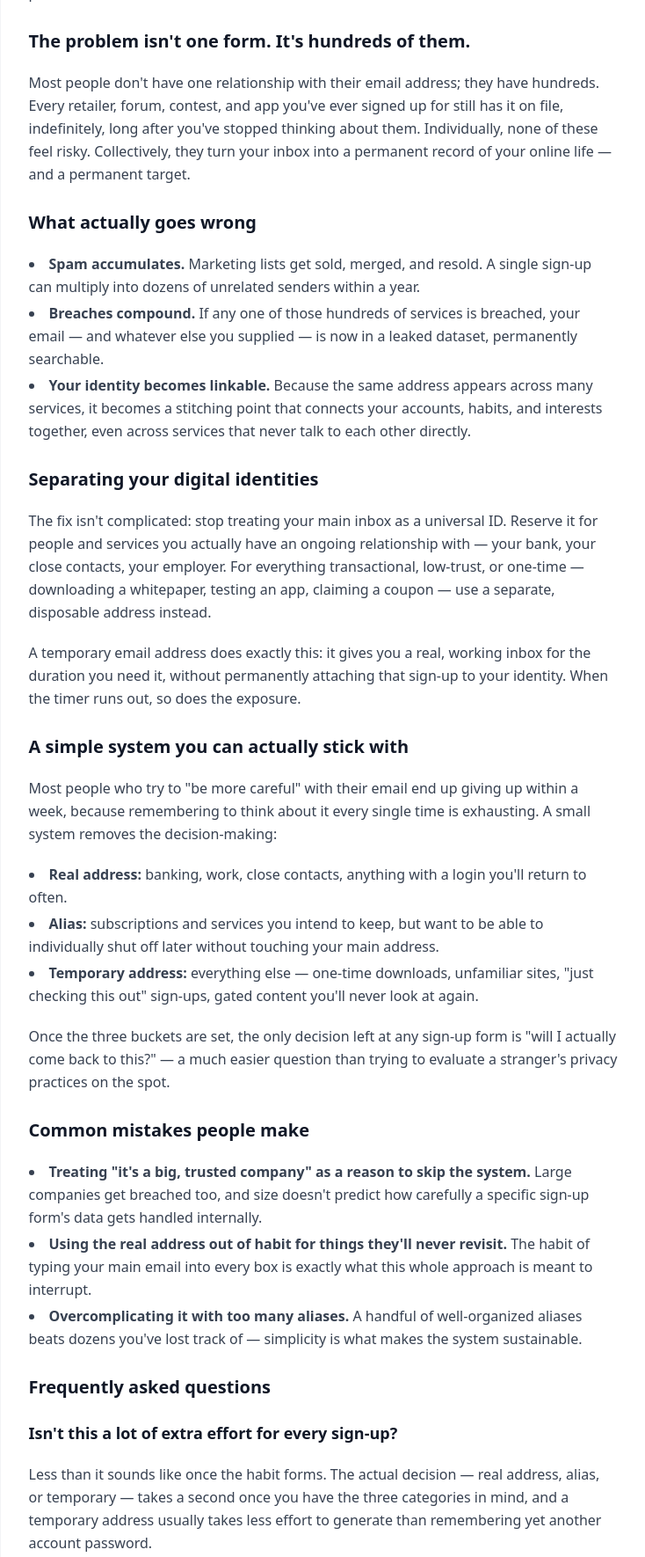
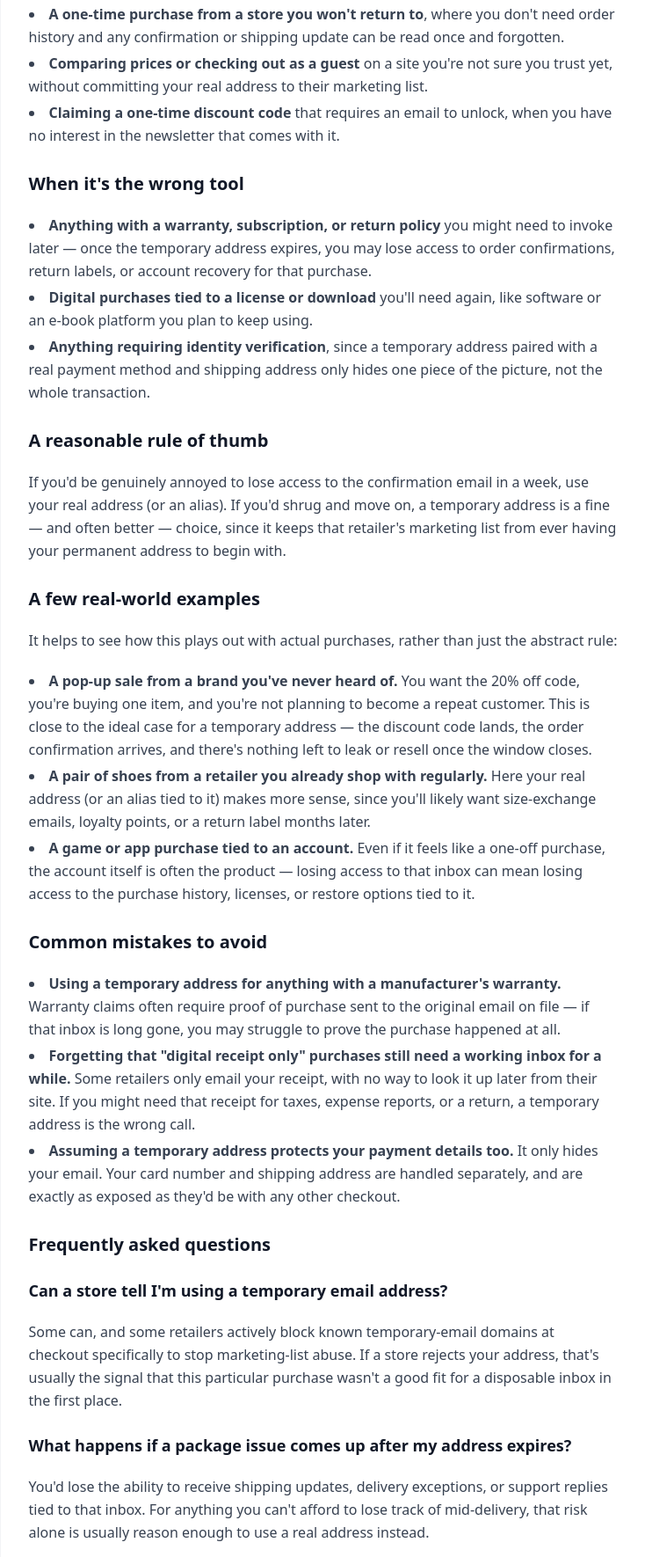
Before and after one commit to Nil112100/Project-Email, a plain HTML site: page blog/temp-email-for-online-shopping.html in a window 1280 px wide. Shown: the part 483-2253 px from the top of the page at 88% size, without its empty margins (265-999 px from the left). Drawn offline with nearby package versions, Linux system fonts and the light colour scheme.

Commit message:
Update email template for online shopping guidance

```diff
--- a/blog/temp-email-for-online-shopping.html
+++ b/blog/temp-email-for-online-shopping.html
@@ -3,8 +3,8 @@
 <head>
     <meta charset="UTF-8">
     <meta name="viewport" content="width=device-width, initial-scale=1.0">
-    <title>Why You Should Stop Using Your Main Email Everywhere | Temporary Email Blog</title>
-    <meta name="description" content="Every sign-up form is a small trade-off. Here's why your primary inbox shouldn't be the address you hand out by default.">
+    <title>Is It Safe to Use a Temporary Email for Online Shopping? | Temporary Email Blog</title>
+    <meta name="description" content="It depends entirely on what you're buying and whether you'll need the account again. Here's how to tell the difference.">
     <script src="https://cdn.tailwindcss.com"></script>
 </head>
 <body class="bg-gray-50 text-gray-800 min-h-screen flex flex-col">
@@ -25,51 +25,56 @@
 
         <div class="mt-4 mb-8">
             <span class="text-xs font-semibold text-blue-600 uppercase tracking-wider">Digital Hygiene</span>
-            <h1 class="text-3xl md:text-4xl font-extrabold text-gray-900 mt-2 mb-3">Why You Should Stop Using Your Main Email Everywhere</h1>
-            <p class="text-sm text-gray-400">Published on July 31, 2026 &middot; 6 min read</p>
+            <h1 class="text-3xl md:text-4xl font-extrabold text-gray-900 mt-2 mb-3">Is It Safe to Use a Temporary Email for Online Shopping?</h1>
+            <p class="text-sm text-gray-400">Published on June 18, 2026 &middot; 6 min read</p>
         </div>
 
         <article class="bg-white p-6 md:p-8 rounded-xl shadow-sm border border-gray-100 space-y-5 leading-relaxed text-gray-700">
 
-            <p>Every time you sign up for a one-off newsletter, a Wi-Fi portal, or a free trial using your primary email address, you open the door to unwanted marketing spam and potential data leaks. It feels harmless in the moment &mdash; you just want the discount code, or you just want to get past the "enter your email" wall &mdash; but each of these forms is a small, permanent trade.</p>
+            <p>Whether a temporary email address makes sense for a purchase comes down to one question: will you need to access this order or account again later?</p>
 
-            <h2 class="text-xl font-bold text-gray-900 pt-2">The problem isn't one form. It's hundreds of them.</h2>
-            <p>Most people don't have one relationship with their email address; they have hundreds. Every retailer, forum, contest, and app you've ever signed up for still has it on file, indefinitely, long after you've stopped thinking about them. Individually, none of these feel risky. Collectively, they turn your inbox into a permanent record of your online life &mdash; and a permanent target.</p>
-
-            <h2 class="text-xl font-bold text-gray-900 pt-2">What actually goes wrong</h2>
+            <h2 class="text-xl font-bold text-gray-900 pt-2">When it works well</h2>
             <ul class="list-disc list-inside space-y-1">
-                <li><span class="font-semibold">Spam accumulates.</span> Marketing lists get sold, merged, and resold. A single sign-up can multiply into dozens of unrelated senders within a year.</li>
-                <li><span class="font-semibold">Breaches compound.</span> If any one of those hundreds of services is breached, your email &mdash; and whatever else you supplied &mdash; is now in a leaked dataset, permanently searchable.</li>
-                <li><span class="font-semibold">Your identity becomes linkable.</span> Because the same address appears across many services, it becomes a stitching point that connects your accounts, habits, and interests together, even across services that never talk to each other directly.</li>
+                <li><span class="font-semibold">A one-time purchase from a store you won't return to</span>, where you don't need order history and any confirmation or shipping update can be read once and forgotten.</li>
+                <li><span class="font-semibold">Comparing prices or checking out as a guest</span> on a site you're not sure you trust yet, without committing your real address to their marketing list.</li>
+                <li><span class="font-semibold">Claiming a one-time discount code</span> that requires an email to unlock, when you have no interest in the newsletter that comes with it.</li>
             </ul>
 
-            <h2 class="text-xl font-bold text-gray-900 pt-2">Separating your digital identities</h2>
-            <p>The fix isn't complicated: stop treating your main inbox as a universal ID. Reserve it for people and services you actually have an ongoing relationship with &mdash; your bank, your close contacts, your employer. For everything transactional, low-trust, or one-time &mdash; downloading a whitepaper, testing an app, claiming a coupon &mdash; use a separate, disposable address instead.</p>
-            <p>A temporary email address does exactly this: it gives you a real, working inbox for the duration you need it, without permanently attaching that sign-up to your identity. When the timer runs out, so does the exposure.</p>
+            <h2 class="text-xl font-bold text-gray-900 pt-2">When it's the wrong tool</h2>
+            <ul class="list-disc list-inside space-y-1">
+                <li><span class="font-semibold">Anything with a warranty, subscription, or return policy</span> you might need to invoke later &mdash; once the temporary address expires, you may lose access to order confirmations, return labels, or account recovery for that purchase.</li>
+                <li><span class="font-semibold">Digital purchases tied to a license or download</span> you'll need again, like software or an e-book platform you plan to keep using.</li>
+                <li><span class="font-semibold">Anything requiring identity verification</span>, since a temporary address paired with a real payment method and shipping address only hides one piece of the picture, not the whole transaction.</li>
+            </ul>
 
-            <h2 class="text-xl font-bold text-gray-900 pt-2">A simple system you can actually stick with</h2>
-            <p>Most people who try to "be more careful" with their email end up giving up within a week, because remembering to think about it every single time is exhausting. A small system removes the decision-making:</p>
+            <h2 class="text-xl font-bold text-gray-900 pt-2">A reasonable rule of thumb</h2>
+            <p>If you'd be genuinely annoyed to lose access to the confirmation email in a week, use your real address (or an alias). If you'd shrug and move on, a temporary address is a fine &mdash; and often better &mdash; choice, since it keeps that retailer's marketing list from ever having your permanent address to begin with.</p>
+
+            <h2 class="text-xl font-bold text-gray-900 pt-2">A few real-world examples</h2>
+            <p>It helps to see how this plays out with actual purchases, rather than just the abstract rule:</p>
             <ul class="list-disc list-inside space-y-1">
-                <li><span class="font-semibold">Real address:</span> banking, work, close contacts, anything with a login you'll return to often.</li>
-                <li><span class="font-semibold">Alias:</span> subscriptions and services you intend to keep, but want to be able to individually shut off later without touching your main address.</li>
-                <li><span class="font-semibold">Temporary address:</span> everything else &mdash; one-time downloads, unfamiliar sites, "just checking this out" sign-ups, gated content you'll never look at again.</li>
+                <li><span class="font-semibold">A pop-up sale from a brand you've never heard of.</span> You want the 20% off code, you're buying one item, and you're not planning to become a repeat customer. This is close to the ideal case for a temporary address &mdash; the discount code lands, the order confirmation arrives, and there's nothing left to leak or resell once the window closes.</li>
+                <li><span class="font-semibold">A pair of shoes from a retailer you already shop with regularly.</span> Here your real address (or an alias tied to it) makes more sense, since you'll likely want size-exchange emails, loyalty points, or a return label months later.</li>
+                <li><span class="font-semibold">A game or app purchase tied to an account.</span> Even if it feels like a one-off purchase, the account itself is often the product &mdash; losing access to that inbox can mean losing access to the purchase history, licenses, or restore options tied to it.</li>
             </ul>
-            <p>Once the three buckets are set, the only decision left at any sign-up form is "will I actually come back to this?" &mdash; a much easier question than trying to evaluate a stranger's privacy practices on the spot.</p>
 
-            <h2 class="text-xl font-bold text-gray-900 pt-2">Common mistakes people make</h2>
+            <h2 class="text-xl font-bold text-gray-900 pt-2">Common mistakes to avoid</h2>
             <ul class="list-disc list-inside space-y-1">
-                <li><span class="font-semibold">Treating "it's a big, trusted company" as a reason to skip the system.</span> Large companies get breached too, and size doesn't predict how carefully a specific sign-up form's data gets handled internally.</li>
-                <li><span class="font-semibold">Using the real address out of habit for things they'll never revisit.</span> The habit of typing your main email into every box is exactly what this whole approach is meant to interrupt.</li>
-                <li><span class="font-semibold">Overcomplicating it with too many aliases.</span> A handful of well-organized aliases beats dozens you've lost track of &mdash; simplicity is what makes the system sustainable.</li>
+                <li><span class="font-semibold">Using a temporary address for anything with a manufacturer's warranty.</span> Warranty claims often require proof of purchase sent to the original email on file &mdash; if that inbox is long gone, you may struggle to prove the purchase happened at all.</li>
+                <li><span class="font-semibold">Forgetting that "digital receipt only" purchases still need a working inbox for a while.</span> Some retailers only email your receipt, with no way to look it up later from their site. If you might need that receipt for taxes, expense reports, or a return, a temporary address is the wrong call.</li>
+                <li><span class="font-semibold">Assuming a temporary address protects your payment details too.</span> It only hides your email. Your card number and shipping address are handled separately, and are exactly as exposed as they'd be with any other checkout.</li>
             </ul>
 
             <h2 class="text-xl font-bold text-gray-900 pt-2">Frequently asked questions</h2>
 
-            <h3 class="text-lg font-semibold text-gray-900 pt-1">Isn't this a lot of extra effort for every sign-up?</h3>
-            <p>Less than it sounds like once the habit forms. The actual decision &mdash; real address, alias, or temporary &mdash; takes a second once you have the three categories in mind, and a temporary address usually takes less effort to generate than remembering yet another account password.</p>
+            <h3 class="text-lg font-semibold text-gray-900 pt-1">Can a store tell I'm using a temporary email address?</h3>
+            <p>Some can, and some retailers actively block known temporary-email domains at checkout specifically to stop marketing-list abuse. If a store rejects your address, that's usually the signal that this particular purchase wasn't a good fit for a disposable inbox in the first place.</p>
 
-            <h3 class="text-lg font-semibold text-gray-900 pt-1">What if I realize later I need an email I treated as disposable?</h3>
-            <p>This is exactly why the rule of thumb matters: if there's any real chance you'll need to return to something, it belongs on your real address or an alias from the start, not a temporary one. Temporary addresses are for sign-ups where you're confident the answer is no.</p>
+            <h3 class="text-lg font-semibold text-gray-900 pt-1">What happens if a package issue comes up after my address expires?</h3>
+            <p>You'd lose the ability to receive shipping updates, delivery exceptions, or support replies tied to that inbox. For anything you can't afford to lose track of mid-delivery, that risk alone is usually reason enough to use a real address instead.</p>
+
+            <h3 class="text-lg font-semibold text-gray-900 pt-1">Is it fine to use a temporary address just to unlock a first-order discount?</h3>
+            <p>Yes &mdash; this is one of the cleanest use cases. You get the discount, the order goes through, and you're not stuck on a mailing list for a store you had no intention of returning to.</p>
 
         </article>
 
```
